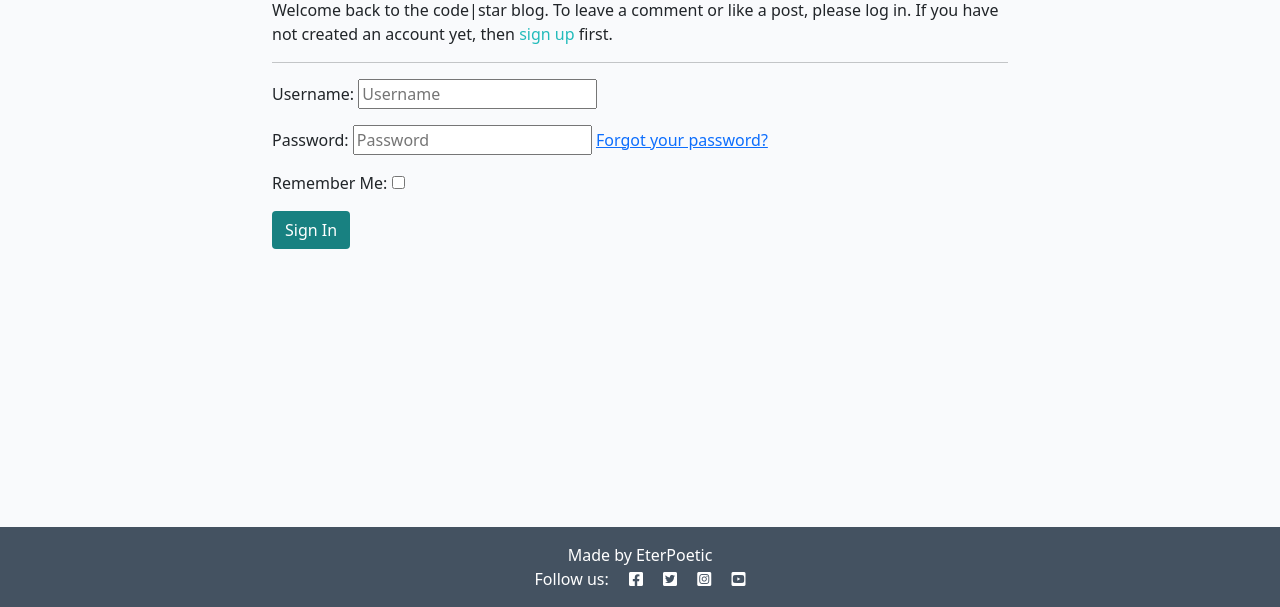
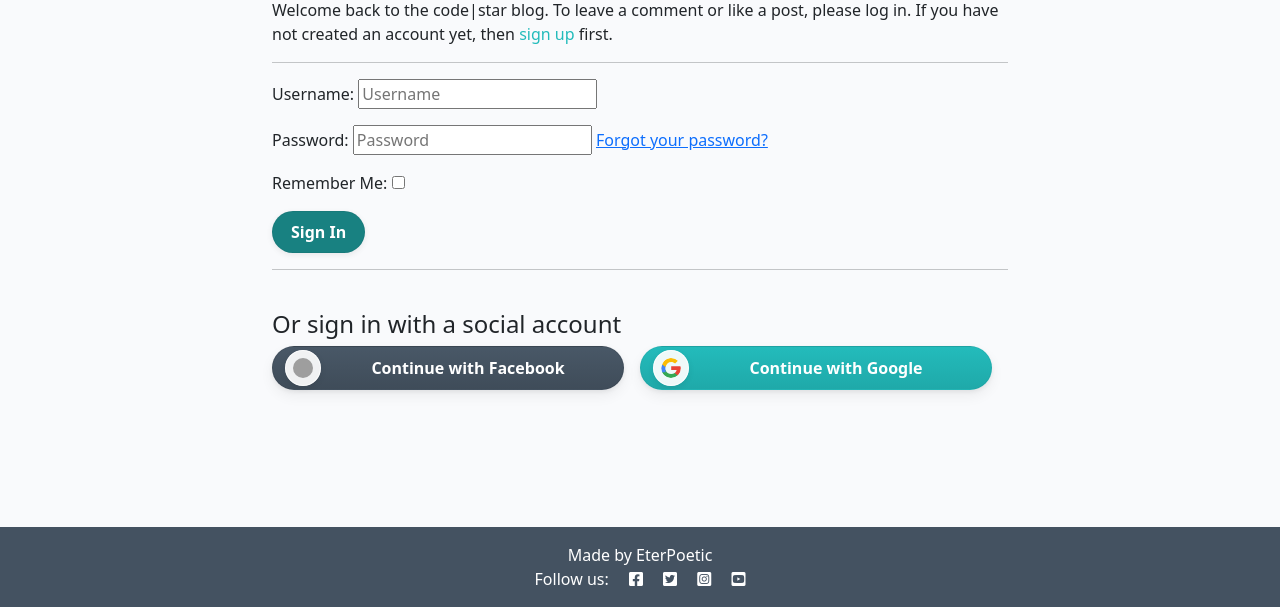
Before and after one commit to cynthiapinedoh79/p4_eterpoetic, a Django app: page /accounts/login/ in a window 1280 px wide. Shown: the part 193-800 px from the top of the page. Run offline with Django 4.2, Linux system fonts and the light colour scheme; some libraries are stand-ins or nearby versions; grey boxes are pictures that could not be loaded.

Commit message:
fixed provider_list.html

```diff
--- a/static/css/style.css
+++ b/static/css/style.css
@@ -196,3 +196,158 @@ body {
     /* Slightly darken color on hover */
     color: #2c3640;
 }
+
+
+
+/* --- Social Login Section Styles --- */
+
+/* --- Social Login Section Styles ---  */
+/* Mobile-first: centered, full-width; desktop: two columns */
+
+.social-login-section {
+  margin-top: 28px;
+  padding-top: 12px;
+  padding-bottom: 4px;
+}
+
+/* Center the whole block and cap width */
+.social-login-section .socialaccount_providers {
+  list-style: none !important;
+  padding: 0 !important;
+  margin: 0 !important;
+  display: block;
+  width: 100%;
+  max-width: 520px;            /* comfy on mobile/tablet */
+  margin-inline: auto;
+}
+
+.social-login-section .socialaccount_providers li {
+  margin-bottom: 12px;
+}
+
+/* ===== Button core (pill, icon chip, micro-interactions) ===== */
+.social-login-section .socialaccount_providers a {
+  display: flex !important;
+  align-items: center;
+  justify-content: center;
+  gap: 10px;
+
+  width: 100%;
+  min-height: 44px;            /* accessible tap target */
+  padding: 10px 16px 10px 56px;/* room for icon chip */
+
+  border-radius: 999px;        /* pill shape */
+  text-decoration: none !important;
+  font-weight: 700;
+  font-size: 1rem;
+  line-height: 1.2;
+
+  position: relative;
+  isolation: isolate;
+
+  box-shadow: 0 6px 14px rgba(0,0,0,.06), 0 2px 4px rgba(0,0,0,.06);
+  border: 1px solid rgba(0,0,0,.05);
+  transition: transform 120ms ease, box-shadow 120ms ease, background-color .2s ease, color .2s ease;
+}
+
+/* Remove FA pseudo icons (we use inline SVGs) */
+.social-login-section .socialaccount_providers a::before {
+  content: none !important;
+}
+
+/* Icon chip at left */
+.social-login-section .social-icon {
+  position: absolute;
+  left: 12px;
+  width: 36px;
+  height: 36px;
+  padding: 8px;
+  border-radius: 50%;
+  background: rgba(255,255,255,.92);
+  box-shadow:
+    inset 0 0 0 1px rgba(255,255,255,.75),
+    0 2px 6px rgba(0,0,0,.08);
+}
+
+/* Brand themes (match your palette) */
+.social-login-section .google a {
+  background: linear-gradient(180deg, #23BBBB 0%, #1fa9a9 100%);
+  color: #fff !important;
+  border-color: rgba(0,0,0,.04);
+}
+.social-login-section .facebook a {
+  background: linear-gradient(180deg, #495867 0%, #3f4c59 100%);
+  color: #fff !important;
+  border-color: rgba(0,0,0,.08);
+}
+
+/* Hover / active */
+.social-login-section .socialaccount_providers a:hover {
+  transform: translateY(-2px);
+  box-shadow: 0 10px 22px rgba(0,0,0,.10), 0 3px 6px rgba(0,0,0,.08);
+}
+.social-login-section .socialaccount_providers a:active {
+  transform: translateY(0);
+  box-shadow: 0 4px 10px rgba(0,0,0,.10), 0 2px 4px rgba(0,0,0,.08);
+}
+
+/* Focus ring (on brand) */
+.social-login-section .socialaccount_providers a:focus-visible {
+  outline: none;
+  box-shadow:
+    0 0 0 3px #FBF9F6,   /* linen halo */
+    0 0 0 6px #E86A33,   /* terracotta ring */
+    0 8px 18px rgba(0,0,0,.14);
+}
+
+/* Subtle glow on hover */
+.social-login-section .facebook a:hover::after,
+.social-login-section .google a:hover::after {
+  content: "";
+  position: absolute;
+  inset: -4px;
+  border-radius: inherit;
+  background: radial-gradient(120px 60px at center, rgba(255,255,255,.22), transparent 60%);
+  z-index: -1;
+  filter: blur(6px);
+}
+
+/* ===== Responsiveness ===== */
+
+/* Tighten on small phones */
+@media (max-width: 480px) {
+  .social-login-section .socialaccount_providers a {
+    font-size: .95rem;
+    padding: 10px 14px 10px 52px;
+  }
+  .social-login-section .social-icon {
+    left: 10px;
+    width: 32px; height: 32px; padding: 7px;
+  }
+}
+
+/* Two-column layout for wide screens */
+@media (min-width: 992px) {
+  .social-login-section .socialaccount_providers {
+    display: grid;               /* switch to grid on desktop */
+    grid-template-columns: 1fr 1fr;
+    gap: 16px;
+    max-width: 720px;
+  }
+  .social-login-section .socialaccount_providers li { margin-bottom: 0; }
+}
+
+/* Motion safety */
+@media (prefers-reduced-motion: reduce) {
+  .social-login-section .socialaccount_providers a { transition: none; }
+}
+
+.btn-signup {
+  border-radius: 999px;
+  padding: 8px 18px;
+  font-weight: 700;
+  box-shadow: 0 2px 6px rgba(0,0,0,.08);
+  border: 1px solid rgba(0,0,0,.05);
+}
+.btn-signup:hover { transform: translateY(-1px); }
+.btn-signup:active { transform: translateY(0); }
--- a/templates/account/login.html
+++ b/templates/account/login.html
@@ -34,7 +34,16 @@
                 <button class="btn btn-signup right" type="submit">{% trans "Sign In" %}</button>
             </form>
 
-        </div>
+            <hr>
+
+            <div class="social-login-section">
+                <h4>{% trans "Or sign in with a social account" %}</h4>
+
+                {% include "socialaccount/snippets/provider_list.html" with process="login" %}
+
+                {% providers_media_js %}
+            </div>
+            </div>
     </div>
 </div>
 {% endblock %}
--- a/templates/base.html
+++ b/templates/base.html
@@ -20,7 +20,9 @@
     <link href="https://fonts.googleapis.com/css2?family=Lato:wght@300;700&display=swap" rel="stylesheet">
 
     <!-- Font Awesome CSS -->
-    <link rel="stylesheet" href="https://cdnjs.cloudflare.com/ajax/libs/font-awesome/5.15.3/css/all.min.css">
+    <link rel="stylesheet" href="https://cdnjs.cloudflare.com/ajax/libs/font-awesome/5.15.4/css/all.min.css">
+
+
 
     <!-- Bootstrap CSS -->
     <link href="https://cdn.jsdelivr.net/npm/bootstrap@5.0.1/dist/css/bootstrap.min.css" rel="stylesheet"
--- a/templates/socialaccount/snippets/provider_list.html
+++ b/templates/socialaccount/snippets/provider_list.html
@@ -1,18 +1,26 @@
-{% load allauth socialaccount %}
-{% get_providers as socialaccount_providers %}
-{% if socialaccount_providers %}
-    {% element provider_list %}
-        {% for provider in socialaccount_providers %}
-            {% if provider.id == "openid" %}
-                {% for brand in provider.get_brands %}
-                    {% provider_login_url provider openid=brand.openid_url process=process as href %}
-                    {% element provider name=brand.name provider_id=provider.id href=href %}
-                    {% endelement %}
-                {% endfor %}
-            {% endif %}
-            {% provider_login_url provider process=process scope=scope auth_params=auth_params as href %}
-            {% element provider name=provider.name provider_id=provider.id href=href %}
-            {% endelement %}
-        {% endfor %}
-    {% endelement %}
-{% endif %}
+{% load static socialaccount %}
+{% get_providers as socialaccount_providers %}  {# <-- this line populates the list #}
+
+<ul class="socialaccount_providers">
+  {% for provider in socialaccount_providers %}
+    {% if provider.id == "google" %}
+      <li class="google">
+        <a href="{% provider_login_url 'google' process=process %}">
+          <img class="social-icon" src="{% static 'img/google.svg' %}" alt="Google"> Continue with Google
+        </a>
+      </li>
+    {% elif provider.id == "facebook" %}
+      <li class="facebook">
+        <a href="{% provider_login_url 'facebook' process=process %}">
+          <img class="social-icon" src="{% static 'img/facebook.svg' %}" alt="Facebook"> Continue with Facebook
+        </a>
+      </li>
+    {% else %}
+      <li>
+        <a href="{% provider_login_url provider.id process=process %}">
+          {{ provider.name }}
+        </a>
+      </li>
+    {% endif %}
+  {% endfor %}
+</ul>
```
Also changed, not shown: eterpoetic/settings.py (+24 -17 lines), static/images/facebook.svg (added), static/images/google.svg (added), static/img/google.svg (added), 6 other files.
